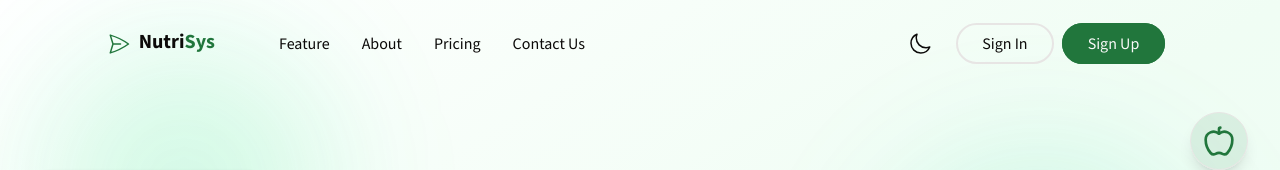
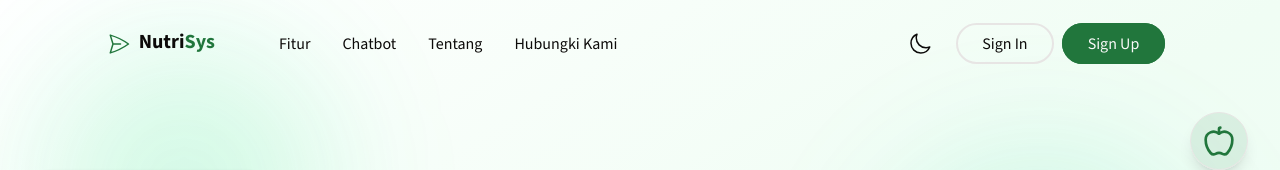
Before and after one commit to mcqeems/nutrisys, a Next.js app: page / in a window 1280 px wide. Shown: the top 170 px of the page. Built offline with nearby package versions, Linux system fonts and the light colour scheme.

Commit message:
updatenavbar

```diff
--- a/src/components/ui/navbar/PublicNavbar.tsx
+++ b/src/components/ui/navbar/PublicNavbar.tsx
@@ -42,28 +42,28 @@ function PublicNavbar() {
               {/* primary */}
               <div className="hidden lg:flex gap-8">
                 <a
-                  href="/feature"
+                  href="/fitur"
                   className="hover:text-primary transition-colors"
                 >
-                  Feature
+                  Fitur
                 </a>
                 <a
-                  href="/about"
+                  href="/chatbot"
                   className="hover:text-primary transition-colors"
                 >
-                  About
+                  Chatbot
                 </a>
                 <a
-                  href="/pricing"
+                  href="/tentang"
                   className="hover:text-primary transition-colors"
                 >
-                  Pricing
+                Tentang
                 </a>
                 <a
-                  href="/contact"
+                  href="/hubungikami"
                   className="hover:text-primary transition-colors"
                 >
-                  Contact Us
+                  Hubungki Kami
                 </a>
               </div>
             </div>
@@ -124,17 +124,17 @@ function PublicNavbar() {
         >
           <div className="px-8">
             <div className="flex flex-col gap-8 font-bold tracking-wider">
-              <a href="/feature" className="border-l-4 border-primary pl-2">
-                Features
+              <a href="/fitur" className="border-l-4 border-primary pl-2">
+                Fitur
               </a>
-              <a href="/pricing" className="border-l-4 border-transparent hover:border-border pl-2">
-                Pricing
+              <a href="/chatbot" className="border-l-4 border-transparent hover:border-border pl-2">
+                Chatbot
               </a>
-              <a href="/about" className="border-l-4 border-transparent hover:border-border pl-2">
-                About
+              <a href="/tentang" className="border-l-4 border-transparent hover:border-border pl-2">
+                Tentang
               </a>
-              <a href="/contact" className="border-l-4 border-transparent hover:border-border pl-2">
-                Contact Us
+              <a href="/hubungikami" className="border-l-4 border-transparent hover:border-border pl-2">
+                Hubungi Kami
               </a>
 
               {/* Mobile Auth Links */}
```
